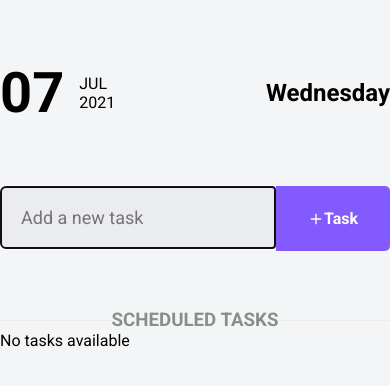
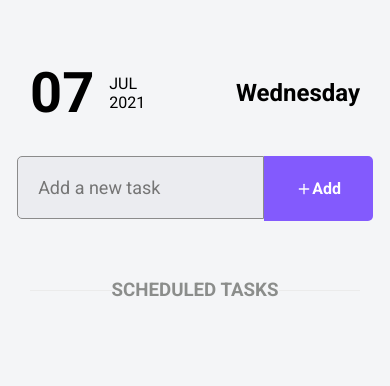
Before and after one commit to pedro-drosa/myTodoList, a React (Create React App) app: page / in a window 390 px wide. Shown: the top 386 px of the page. Built offline with nearby package versions, Linux system fonts and the light colour scheme.

Commit message:
feature: responsive

```diff
--- a/src/pages/Home.tsx
+++ b/src/pages/Home.tsx
@@ -68,7 +68,7 @@ export function Home() {
   }
 
   return (
-    <>
+    <div className='content'>
       <header>
         <div>
           <span>{today?.day}</span>
@@ -88,21 +88,19 @@ export function Home() {
             onChange={event => setNewTask(event.target.value)}
             value={newTask}
           />
-          <Button className="button" type="submit">Task</Button>
+          <Button className="button" type="submit">Add</Button>
         </form>
       </main>
       <aside>
         <h3>Scheduled Tasks</h3>
         {
-          tasks.length > 0 ?
           tasks.map((task, index) => {
             return(
               <Task key={index} handleRemoveTask={handleRemoveTask}>{task}</Task>
             )
-          }):
-          'No tasks available'
+          })
         }
       </aside>
-    </>
+    </div>
   )
 }
--- a/src/styles/home.scss
+++ b/src/styles/home.scss
@@ -1,6 +1,11 @@
+.content {
+  display: flex;
+  flex-direction: column;
+  max-width: 960px;
+  margin: 0 auto;
+  padding:  60px 30px;
+
   header {
-  max-width: 960px;
-  margin: 60px auto;
     display: flex;
     align-items: center;
     justify-content: space-between;
@@ -42,13 +47,16 @@ main {
       flex: 8;
       padding: 20px;
       margin-bottom: 30px;
+      transition: border-color .5s;
+
+      &:focus {
+        outline: none;
+        border-color: #8b8b8b;
+      }
     }
   }
 
   aside {
-  max-width: 960px;
-  margin: 0 auto;
-
     h3 {
       color: #8b8d8b;
       display: flex;
@@ -71,3 +79,4 @@ aside {
       }
     }
   }
+}
```
Lines whose indentation alone changed are shown as unchanged.
